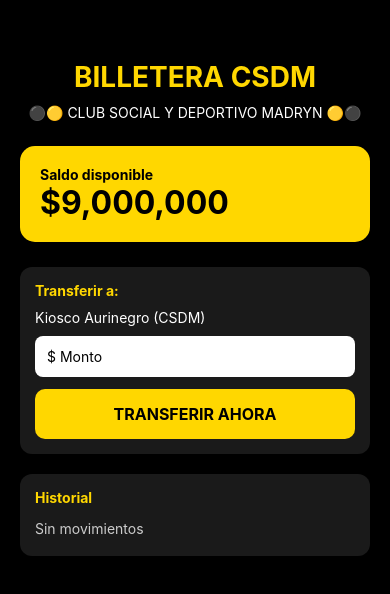
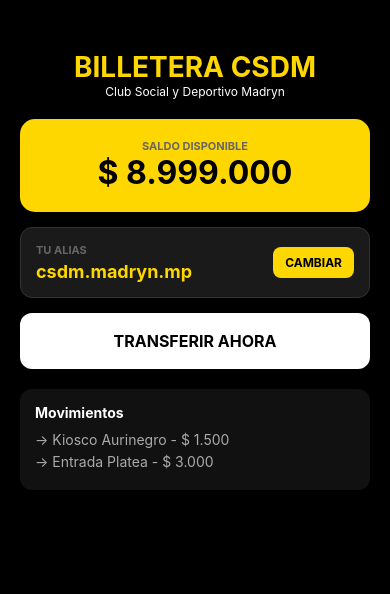
Before and after one commit to elpitycontreras1104-ui/Billetera-aurinegra, a React Native app: screen / in a window 390 px wide. Shown: the top 594 px of the page. Built offline with nearby package versions, Linux system fonts and the light colour scheme.

Commit message:
Add alias management and modal to App component
Refactor App component to include alias management and modal functionality. Update styles and remove unused transfer logic.

```diff
--- a/App.js
+++ b/App.js
@@ -1,63 +1,105 @@
 import React, { useState } from 'react';
-import { View, Text, TouchableOpacity, TextInput, ScrollView, StyleSheet, Alert } from 'react-native';
+import { View, Text, TextInput, TouchableOpacity, ScrollView, StyleSheet, Modal } from 'react-native';
 
 export default function App() {
-  const [saldo, setSaldo] = useState(9000000);
-  const [monto, setMonto] = useState('');
-  const [historial, setHistorial] = useState([]);
+  const [saldo] = useState(8999000);
+  const [alias, setAlias] = useState('csdm.madryn.mp');
+  const [nuevoAlias, setNuevoAlias] = useState('');
+  const [modalVisible, setModalVisible] = useState(false);
 
-  const transferir = () => {
-    const valor = parseInt(monto);
-    if (!valor || valor <= 0) { Alert.alert('Monto inválido'); return; }
-    if (valor > saldo) { Alert.alert('Saldo insuficiente'); return; }
-    setSaldo(saldo - valor);
-    setHistorial([{ id: Date.now(), desc: `Transferencia a Kiosco Aurinegro`, monto: -valor }, ...historial]);
-    setMonto('');
-    Alert.alert('¡Listo Pity!', `Transferiste $${valor}`);
+  const guardarAlias = () => {
+    if(nuevoAlias.trim().length > 3){
+      setAlias(nuevoAlias.trim().toLowerCase());
+      setModalVisible(false);
+      setNuevoAlias('');
+    }
   };
 
   return (
     <ScrollView style={styles.container}>
-      <Text style={styles.titulo}>BILLETERA CSDM</Text>
-      <Text style={styles.escudo}>⚫🟡 CLUB SOCIAL Y DEPORTIVO MADRYN 🟡⚫</Text>
+      <View style={styles.header}>
+        <Text style={styles.title}>BILLETERA CSDM</Text>
+        <Text style={styles.sub}>Club Social y Deportivo Madryn</Text>
+      </View>
 
       <View style={styles.cardSaldo}>
-        <Text style={styles.saldoLabel}>Saldo disponible</Text>
-        <Text style={styles.saldo}>${saldo.toLocaleString()}</Text>
+        <Text style={styles.label}>SALDO DISPONIBLE</Text>
+        <Text style={styles.saldo}>$ {saldo.toLocaleString('es-AR')}</Text>
       </View>
 
-      <View style={styles.card}>
-        <Text style={styles.label}>Transferir a:</Text>
-        <Text style={styles.contacto}>Kiosco Aurinegro (CSDM)</Text>
-        <TextInput style={styles.input} placeholder="$ Monto" keyboardType="numeric" value={monto} onChangeText={setMonto} />
-        <TouchableOpacity style={styles.boton} onPress={transferir}>
-          <Text style={styles.botonTexto}>TRANSFERIR AHORA</Text>
+      {/* ALIAS EDITABLE */}
+      <View style={styles.cardAlias}>
+        <View style={{flex:1}}>
+          <Text style={styles.label}>TU ALIAS</Text>
+          <Text style={styles.aliasText}>{alias}</Text>
+        </View>
+        <TouchableOpacity style={styles.btnEditar} onPress={()=>setModalVisible(true)}>
+          <Text style={styles.btnEditarText}>CAMBIAR</Text>
         </TouchableOpacity>
       </View>
 
-      <View style={styles.card}>
-        <Text style={styles.label}>Historial</Text>
-        {historial.map(h => (
-          <Text key={h.id} style={styles.historial}>{h.desc}: ${h.monto}</Text>
-        ))}
-        {historial.length === 0 && <Text style={styles.historial}>Sin movimientos</Text>}
+      <TouchableOpacity style={styles.btnTransferir}>
+        <Text style={styles.btnTransferirText}>TRANSFERIR AHORA</Text>
+      </TouchableOpacity>
+
+      <View style={styles.historial}>
+        <Text style={styles.historialTitle}>Movimientos</Text>
+        <Text style={styles.mov}>→ Kiosco Aurinegro - $ 1.500</Text>
+        <Text style={styles.mov}>→ Entrada Platea - $ 3.000</Text>
       </View>
+
+      {/* MODAL PARA ELEGIR ALIAS */}
+      <Modal visible={modalVisible} transparent animationType="slide">
+        <View style={styles.modalFondo}>
+          <View style={styles.modalCaja}>
+            <Text style={styles.modalTitle}>Elegí tu alias</Text>
+            <Text style={styles.modalSub}>Escribí el que quieras, ej: pity.aurinegro.mp</Text>
+            <TextInput
+              value={nuevoAlias}
+              onChangeText={setNuevoAlias}
+              placeholder="pity.madryn.mp"
+              placeholderTextColor="#999"
+              style={styles.input}
+              autoCapitalize="none"
+            />
+            <View style={{flexDirection:'row', gap:10}}>
+              <TouchableOpacity style={[styles.btnModal, {backgroundColor:'#333'}]} onPress={()=>setModalVisible(false)}>
+                <Text style={styles.btnModalText}>CANCELAR</Text>
+              </TouchableOpacity>
+              <TouchableOpacity style={[styles.btnModal, {backgroundColor:'#FFD700'}]} onPress={guardarAlias}>
+                <Text style={[styles.btnModalText, {color:'#000'}]}>GUARDAR</Text>
+              </TouchableOpacity>
+            </View>
+          </View>
+        </View>
+      </Modal>
+
     </ScrollView>
   );
 }
 
 const styles = StyleSheet.create({
-  container: { flex: 1, backgroundColor: '#000', padding: 20, paddingTop: 60 },
-  titulo: { color: '#FFD700', fontSize: 28, fontWeight: 'bold', textAlign: 'center' },
-  escudo: { color: '#fff', textAlign: 'center', marginVertical: 10 },
-  cardSaldo: { backgroundColor: '#FFD700', padding: 20, borderRadius: 15, marginVertical: 15 },
-  saldoLabel: { color: '#000', fontWeight: 'bold' },
-  saldo: { color: '#000', fontSize: 32, fontWeight: 'bold' },
-  card: { backgroundColor: '#1a1a1a', padding: 15, borderRadius: 12, marginVertical: 10 },
-  label: { color: '#FFD700', fontWeight: 'bold', marginBottom: 10 },
-  contacto: { color: '#fff', marginBottom: 10 },
-  input: { backgroundColor: '#fff', borderRadius: 8, padding: 12, marginBottom: 12 },
-  boton: { backgroundColor: '#FFD700', padding: 15, borderRadius: 10, alignItems: 'center' },
-  botonTexto: { color: '#000', fontWeight: 'bold', fontSize: 16 },
-  historial: { color: '#ccc', marginVertical: 4 }
+  container:{flex:1, backgroundColor:'#000', padding:20, paddingTop:50},
+  header:{alignItems:'center', marginBottom:20},
+  title:{color:'#FFD700', fontSize:28, fontWeight:'bold'},
+  sub:{color:'#fff', fontSize:12},
+  cardSaldo:{backgroundColor:'#FFD700', padding:20, borderRadius:15, alignItems:'center', marginBottom:15},
+  label:{color:'#666', fontSize:11, fontWeight:'bold'},
+  saldo:{color:'#000', fontSize:32, fontWeight:'bold'},
+  cardAlias:{backgroundColor:'#1a1a1a', padding:15, borderRadius:12, flexDirection:'row', alignItems:'center', marginBottom:15, borderWidth:1, borderColor:'#333'},
+  aliasText:{color:'#FFD700', fontSize:18, fontWeight:'bold', marginTop:4},
+  btnEditar:{backgroundColor:'#FFD700', paddingHorizontal:12, paddingVertical:8, borderRadius:8},
+  btnEditarText:{color:'#000', fontWeight:'bold', fontSize:12},
+  btnTransferir:{backgroundColor:'#fff', padding:18, borderRadius:12, alignItems:'center', marginBottom:20},
+  btnTransferirText:{color:'#000', fontWeight:'bold', fontSize:16},
+  historial:{backgroundColor:'#111', padding:15, borderRadius:12},
+  historialTitle:{color:'#fff', fontWeight:'bold', marginBottom:10},
+  mov:{color:'#aaa', marginBottom:5},
+  modalFondo:{flex:1, backgroundColor:'rgba(0,0,0,0.8)', justifyContent:'center', padding:20},
+  modalCaja:{backgroundColor:'#1a1a1a', padding:20, borderRadius:15, borderWidth:1, borderColor:'#FFD700'},
+  modalTitle:{color:'#FFD700', fontSize:20, fontWeight:'bold', marginBottom:5},
+  modalSub:{color:'#888', fontSize:12, marginBottom:15},
+  input:{backgroundColor:'#fff', padding:15, borderRadius:10, fontSize:16, color:'#000', marginBottom:15},
+  btnModal:{flex:1, padding:14, borderRadius:10, alignItems:'center'},
+  btnModalText:{color:'#fff', fontWeight:'bold'}
 });
```
